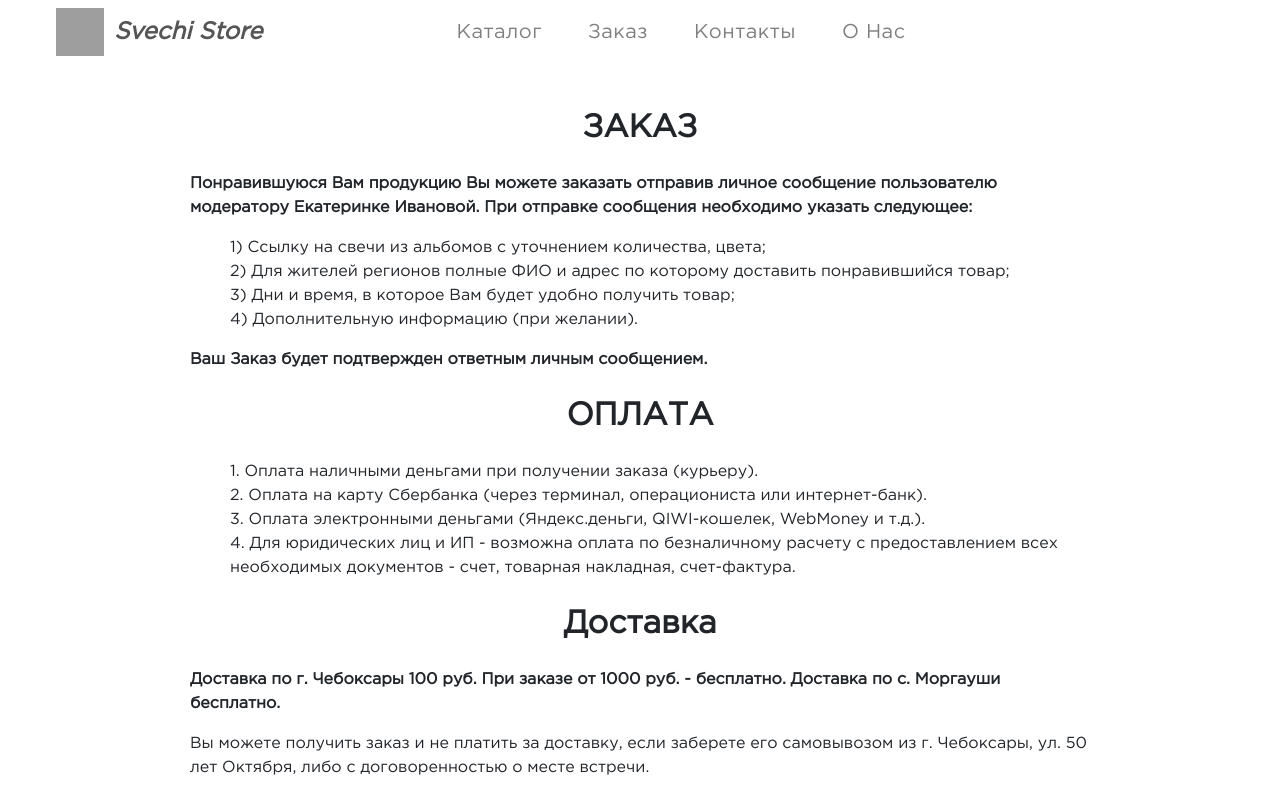
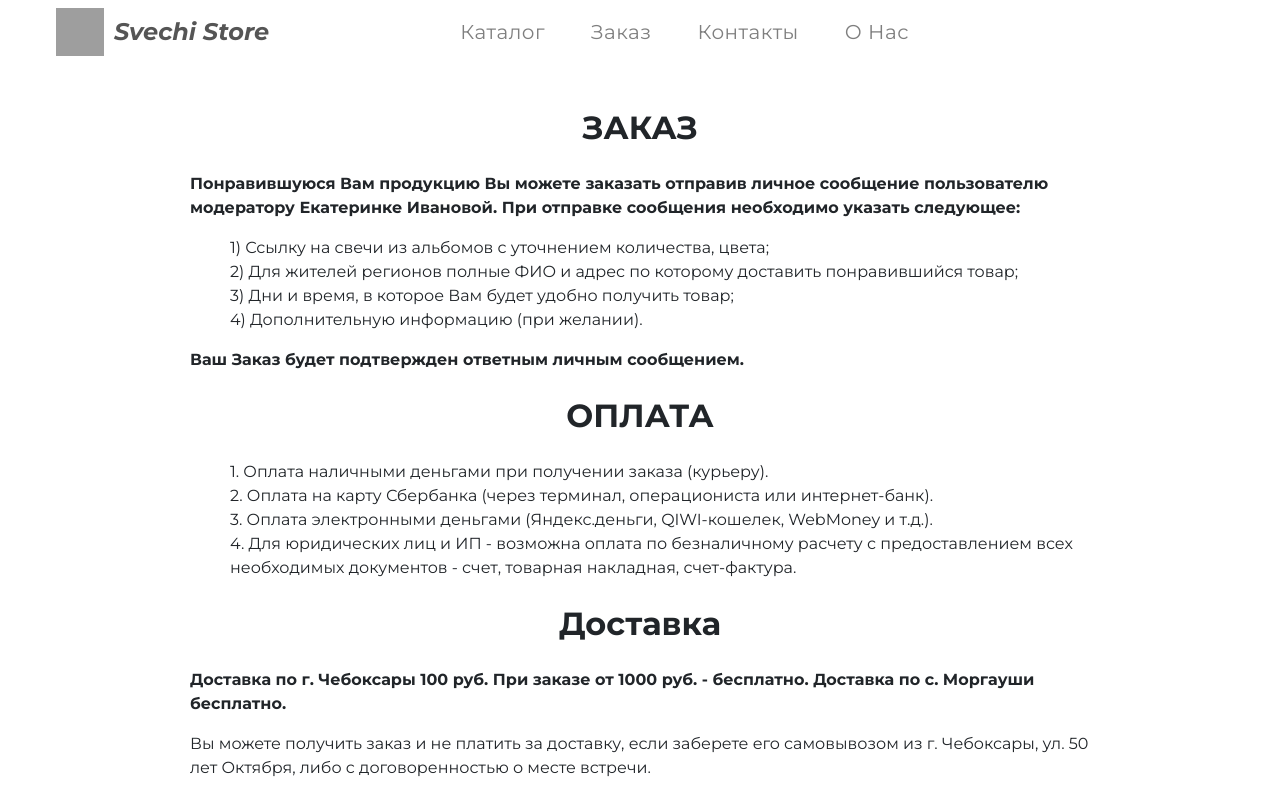
Before and after one commit to MedoffSergey/Svechi-Store, a Vue app: page /order in a window 1280 px wide. Shown: the top 798 px of the page. Built offline with nearby package versions, Linux system fonts and the light colour scheme; grey boxes are pictures that could not be loaded.

Commit message:
montserrat

```diff
--- a/public/index.html
+++ b/public/index.html
@@ -5,6 +5,7 @@
     <meta http-equiv="X-UA-Compatible" content="IE=edge">
     <meta name="viewport" content="width=device-width,initial-scale=1.0">
     <link rel="icon" href="<%= BASE_URL %>favicon.ico">
+    <link href="https://fonts.googleapis.com/css?family=Montserrat:300,300i,400,400i,700,700i,900,900i&display=swap&subset=cyrillic" rel="stylesheet">
     <title>Магазин свечей</title>
   </head>
   <body>
--- a/src/App.vue
+++ b/src/App.vue
@@ -18,9 +18,9 @@ export default {
 
 <style lang="scss">
 #app {
-  font-family: 'GothamPro',sans-serif;
+  font-family: 'Montserrat' ;
   -webkit-font-smoothing: antialiased;
-  -moz-osx-font-smoothing: grayscale;
+  -moz-osx-font-smoothing: grayscsale;
   text-align: center;
   background-color: #fff;
   max-width: 1200px;
@@ -28,16 +28,14 @@ export default {
 };
 
 
-//ШРИФТ
+
+
 @font-face {
-	font-family:  'GothamPro';
-	src: url('./assets/fonts/GothamPro.eot');
-	src: local('Gotham Pro'), local('GothamPro'),
-		url('./assets/fonts/GothamPro.eot?#iefix') format('embedded-opentype'),
-		url('./assets/fonts/GothamPro.woff') format('woff'),
-		url('./assets/fonts/GothamPro.ttf') format('truetype');
-	font-weight: normal;
-	font-style: normal;
+    font-family: 'Gotham Pro';
+    src: url('./assets/fonts/GothamPro-Black.woff') format('woff'),
+         url('./assets/fonts/GothamPro-Black.ttf') format('truetype');
+    font-weight: normal;
+    font-style: normal;
 }
 
 </style>
--- a/src/main.js
+++ b/src/main.js
@@ -12,10 +12,8 @@ import 'bootstrap-vue/dist/bootstrap-vue.css'
 
 // //FONTS
 import GothamPro from './assets/fonts/GothamPro.ttf';
-import GothamProLight from './assets/fonts/GothamPro-Light.ttf';
-import GothamProBold from './assets/fonts/GothamPro-Bold.ttf';
+console.log(GothamPro);
 
-console.log(GothamPro, GothamProLight, GothamProBold);
 Vue.config.productionTip = false
 
 new Vue({
--- a/vue.config.js
+++ b/vue.config.js
@@ -1,5 +1,6 @@
 module.exports = {
   css: {
+    sourceMap: true,
     loaderOptions: {
       sass: {
         prependData: `@import "@/assets/styles/styles.scss";`
```
